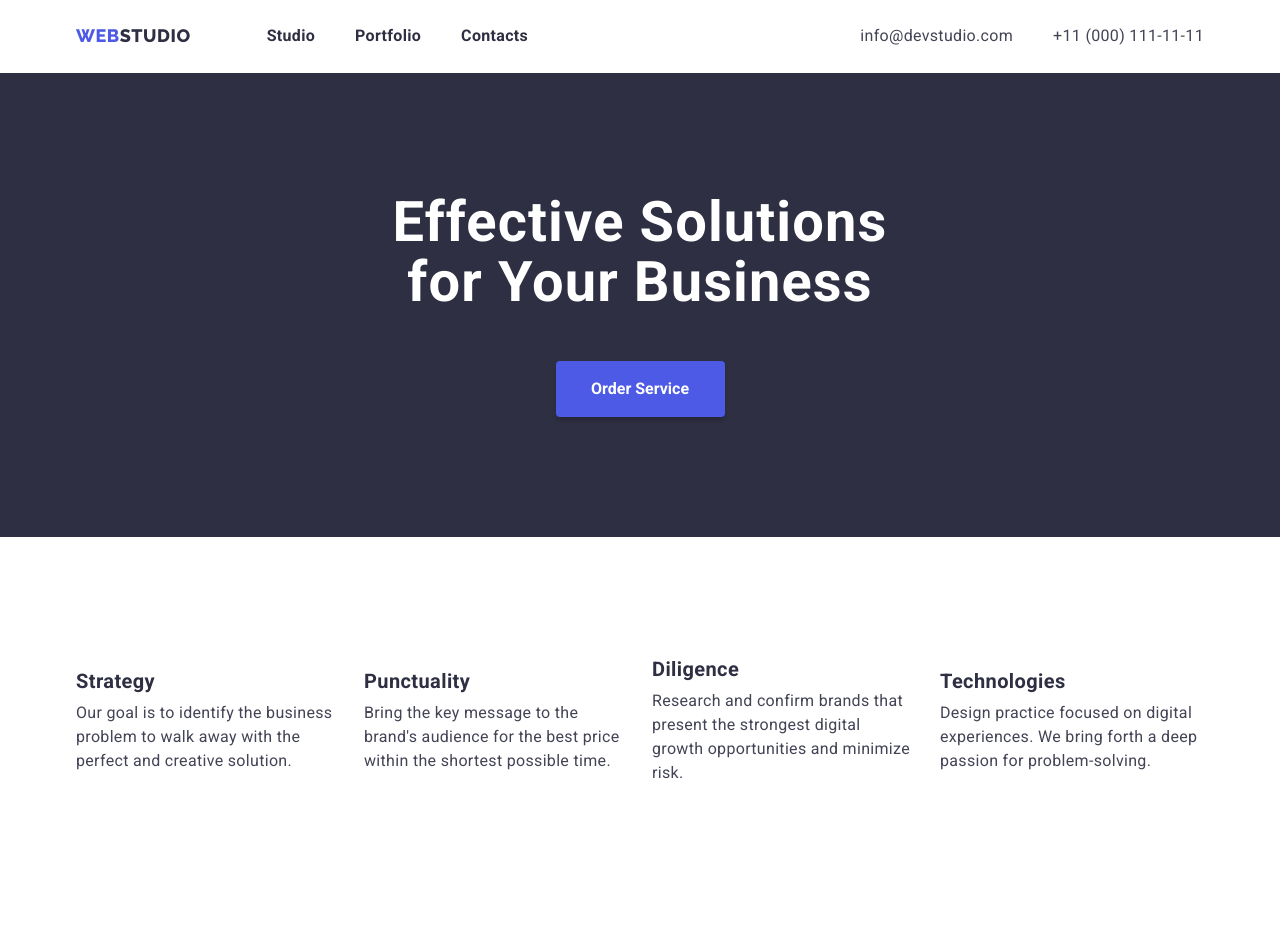
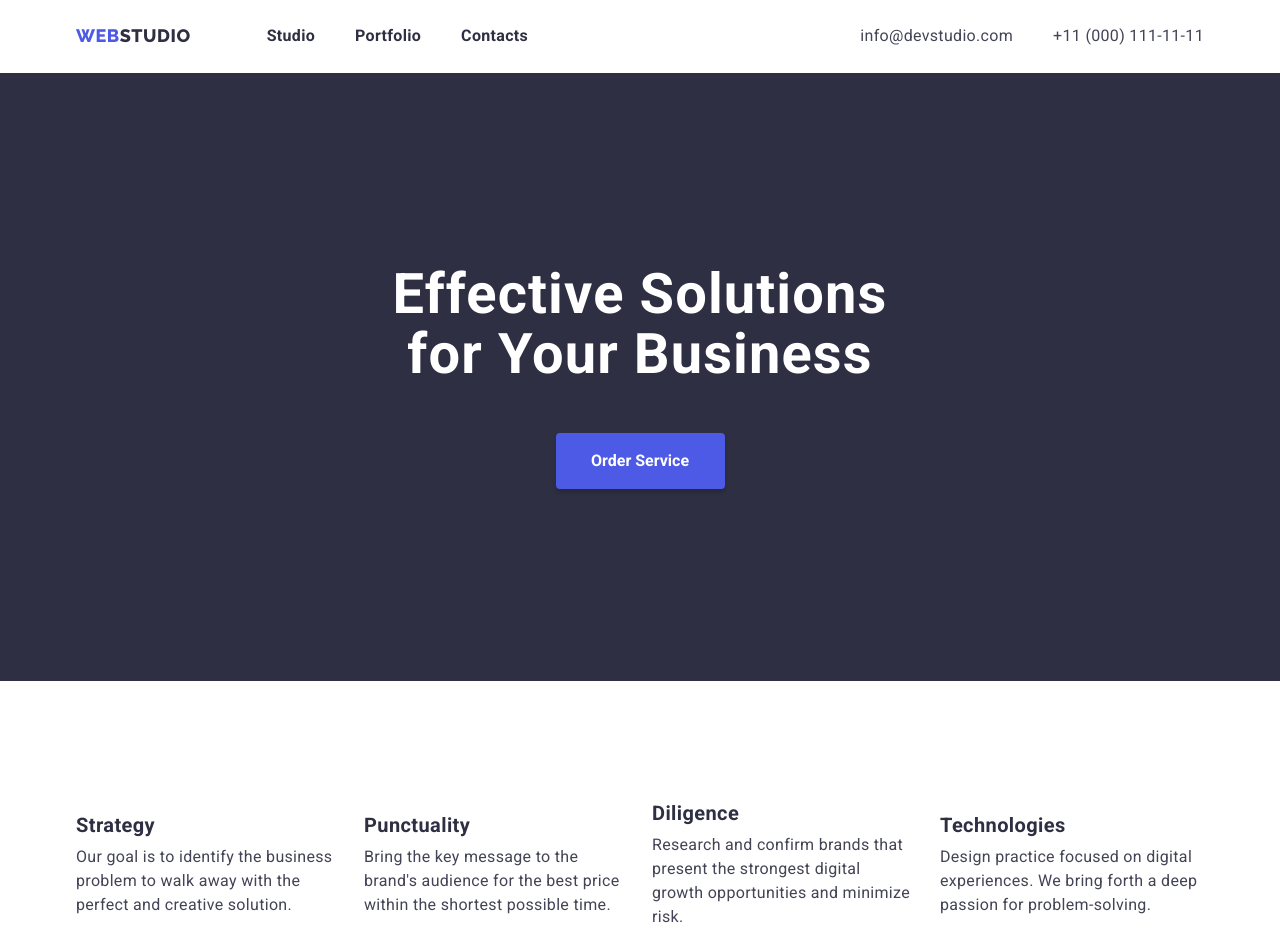
Before and after one commit to diua80/goit-markup-hw-03, a plain HTML site: page index.html in a window 1280 px wide. Shown: the top 952 px of the page. Drawn offline with nearby package versions, Linux system fonts and the light colour scheme.

Commit message:
fixing margins/paddings

```diff
--- a/css/styles.css
+++ b/css/styles.css
@@ -200,6 +200,8 @@ line-height: 1.5;
     .hero {
         background-color: var(--background-color);
         text-align: center;
+        padding-top: 192px;
+        padding-bottom: 192px;
         }
 
         .hero-box{
@@ -251,6 +253,7 @@ line-height: 1.5;
 
 
            .solution {
+            padding-bottom: 0px;
         }
         .solution-title {
         }
@@ -282,6 +285,7 @@ line-height: 1.5;
         line-height: 1.5;
         letter-spacing: 0.02em;
         color: #434455;
+        padding-bottom: 0px;
         }
 
 /* --------------------SERVICES ----------------*/
@@ -333,10 +337,10 @@ line-height: 1.5;
     background-color: var(--white);
     box-shadow: 0px 1px 6px rgba(46, 47, 66, 0.08), 0px 1px 1px rgba(46, 47, 66, 0.16), 0px 2px 1px rgba(46, 47, 66, 0.08);
 }
-.team-organise{
+/* .team-organise{
     padding-top: 120px;
 
-}
+} */
 
 .team-text-organise{
     padding-top: 32px;
```
